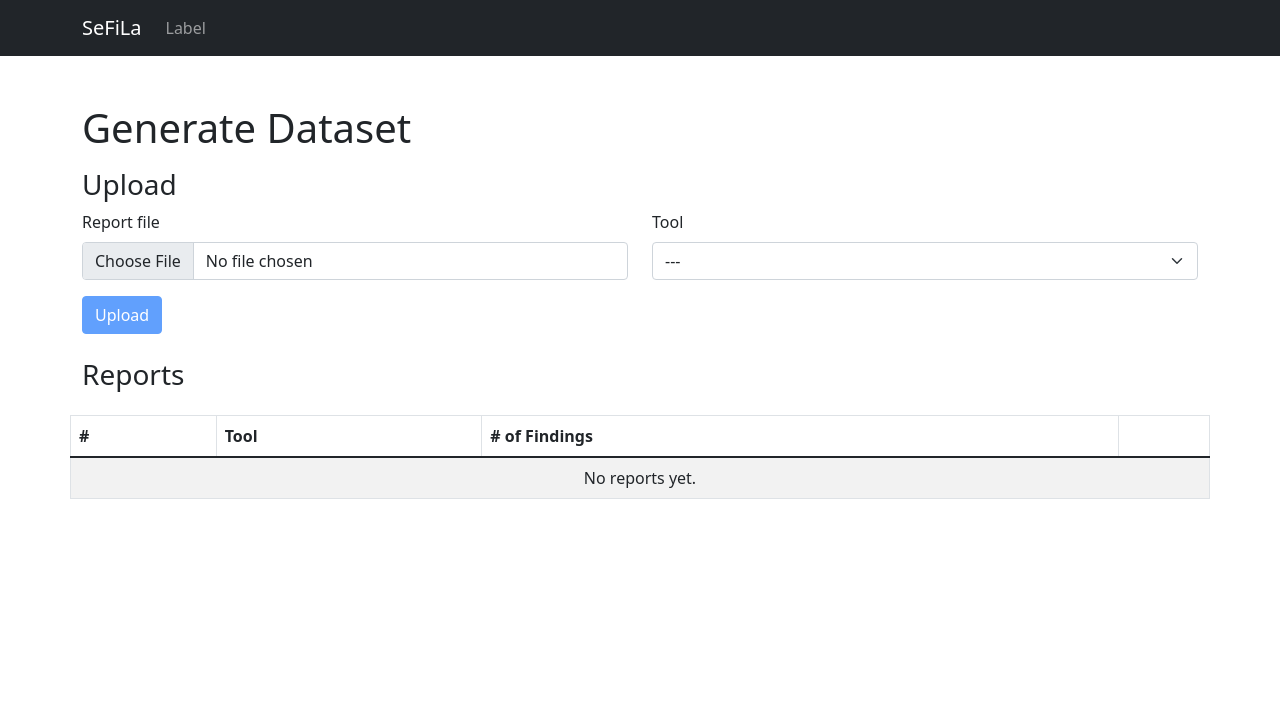
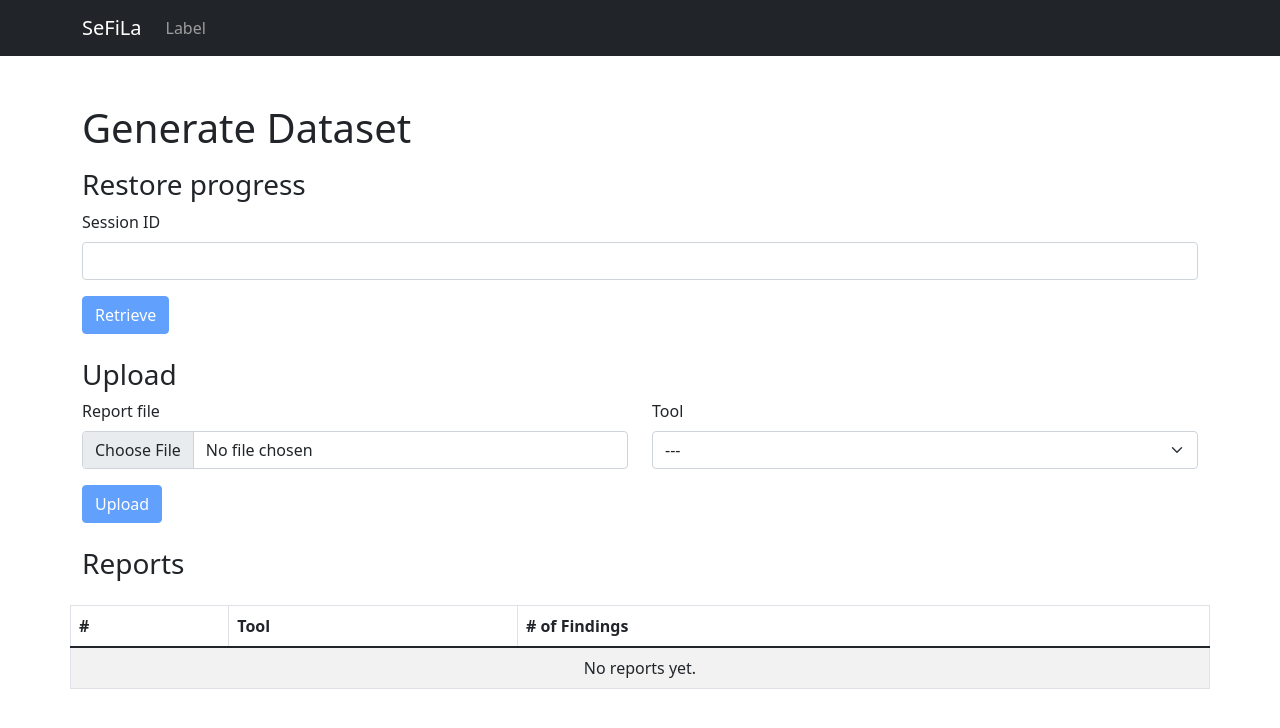
Before and after one commit to abdullahgulraiz/SeFiLa, a Next.js app: page /label in a window 1280 px wide. Shown: the top 728 px of the page. Built offline with nearby package versions, Linux system fonts and the light colour scheme.

Commit message:
Added REST API and restore functionality

```diff
--- a/package.json
+++ b/package.json
@@ -10,6 +10,7 @@
   },
   "dependencies": {
     "bootstrap": "^5.1.3",
+    "mongoose": "^6.2.7",
     "next": "12.1.0",
     "react": "17.0.2",
     "react-bootstrap": "^2.1.2",
--- a/pages/api/hello.js
+++ /dev/null
@@ -1,5 +0,0 @@
-// Next.js API route support: https://nextjs.org/docs/api-routes/introduction
-
-export default function handler(req, res) {
-  res.status(200).json({ name: 'John Doe' })
-}
--- /dev/null
+++ b/pages/api/progress.js
@@ -0,0 +1,82 @@
+const mongoose = require('mongoose');
+
+// define Progress schema
+const savedFields = ["settings", "savedCollections", "currentCollection", "allFindings", "allFindingsMetadata"];
+const progressSchema = new mongoose.Schema({
+  settings: {type: mongoose.Schema.Types.Mixed, required: true},
+  savedCollections: {type: [mongoose.Schema.Types.Mixed], required: true},
+  currentCollection: {type: [mongoose.Schema.Types.Mixed], required: true},
+  allFindings: {type: mongoose.Schema.Types.Mixed, required: true},
+  allFindingsMetadata: {type: [mongoose.Schema.Types.Mixed], required: true},
+});
+
+// fetch or compile Progress model
+const Progress = mongoose.models.Progress || mongoose.model('Progress', progressSchema);
+
+// connect to db
+mongoose.connect(`mongodb+srv://${process.env.DB_USERNAME}:${process.env.DB_PASSWORD}@${process.env.DB_URL}?retryWrites=true&w=majority`);
+
+// validator function to check valid Progress object
+const validateProgressObj = async (progressObj) => {
+  return savedFields.every(field => { return field in progressObj });
+};
+
+// middleware tp ensure valid Id parameter is passed in request
+const validIdMiddleware = async (req, res) => {
+  // get parameters and method
+  const { query: { id }} = req;
+  // validate request parameters
+  if (!id || !mongoose.Types.ObjectId.isValid(id)) {
+    await res.status(400).json({"error": "Please provide a valid `id` parameter."});
+    return null;
+  }
+  // fetch related record
+  const progressObj = await Progress.findById(id).exec();
+  // ensure record exists
+  if (!progressObj) await res.status(404).json({"error": "Not found."});
+  // return record
+  return progressObj;
+};
+
+// request handler function
+export default async function handler(req, res) {
+  const { method } = req;
+  let result;
+  switch (method) {
+    case "GET":
+      // call middleware
+      result = await validIdMiddleware(req, res);
+      if (!result) return;
+      // return response with record
+      await res.status(200).json(result);
+      break;
+    case "POST":
+      // ensure all required properties exist
+      if (!await validateProgressObj(req.body)) {
+        await res.status(422).json({"error": "Invalid structure of Progress object."});
+        return null;
+      }
+      // add record to db
+      result = new Progress(req.body);
+      result = await result.save();
+      // return created record
+      await res.status(200).json(result);
+      break;
+    case "PUT":
+      // call middleware
+      result = await validIdMiddleware(req, res);
+      if (!result) return;
+      // ensure all required properties exist
+      if (!await validateProgressObj(req.body)) {
+        await res.status(422).json({"error": "Invalid structure of Progress object."});
+        return null;
+      }
+      // update record in db
+      result = await Progress.findByIdAndUpdate(result.id, req.body, {new: true});
+      // return created record
+      await res.status(200).json(result);
+      break;
+    default:
+      await res.status(405).json({"error": "Method not allowed."});
+  }
+}
--- a/pages/label.js
+++ b/pages/label.js
@@ -4,20 +4,33 @@ import Col from 'react-bootstrap/Col';
 import Form from 'react-bootstrap/Form';
 import Button from 'react-bootstrap/Button';
 import Table from 'react-bootstrap/Table';
+import Alert from 'react-bootstrap/Alert';
 import ButtonGroup from 'react-bootstrap/ButtonGroup';
+import mongoose from "mongoose";
 import SecurityTools from "../security-tools";
-import securityTools from "../security-tools";
 
 export default function Label() {
     const [step, setStep] = useState(1);
     const [allFindings, setAllFindings] = useState({});
     const [allFindingsMetadata, setAllFindingsMetaData] = useState([]);
+    const [sessionId, setSessionId] = useState("");
+    const [restoredData, setRestoredData] = useState({savedCollections: [], currentCollection: [], settings: {}});
     let stepComponent;
     if (step === 1) {
         stepComponent = <GenerateDS
-            setStep={setStep} setAllFindings={setAllFindings} setAllFindingsMetaData={setAllFindingsMetaData} />;
+            setStep={setStep}
+            setAllFindings={setAllFindings}
+            setAllFindingsMetaData={setAllFindingsMetaData}
+            setSessionId={setSessionId}
+            setRestoredData={setRestoredData}
+        />;
     } else if (step === 2) {
-        stepComponent = <LabelDS allFindings={allFindings} allFindingsMetadata={allFindingsMetadata} />;
+        stepComponent = <LabelDS
+            allFindings={allFindings}
+            allFindingsMetadata={allFindingsMetadata}
+            sessionId={sessionId}
+            restoredData={restoredData}
+        />;
     }
     return (
         <div className={"mt-5"}>
@@ -30,13 +43,19 @@ const GenerateDS = (props) => {
     // --- State variables ---
     const [processedFindings, setProcessedFindings] = useState({});
     const [findingFilesData, setFindingFilesData] = useState([]);
-    const [formFields, setFormFields] = useState({'file': undefined, 'tool': "-1"});
+    const [formFields, setFormFields] = useState({'file': undefined, 'tool': "-1", 'sessionId': ""});
+    const [alert, setAlert] = useState({'variant': 'success', 'message': ""});
     const tools = SecurityTools;
 
     // --- Functions ---
-    const isFormValid = () => {
-        // check if a valid tool and valid file are selected
-        return (tools.hasOwnProperty(formFields.tool) && formFields.file !== undefined);
+    const isFormValid = (isUploadForm = true) => {
+        if (isUploadForm) {
+            // check if a valid tool and valid file are selected
+            return (tools.hasOwnProperty(formFields.tool) && formFields.file !== undefined);
+        } else {
+            // check if session ID field is populated
+            return formFields.sessionId.length > 0;
+        }
     };
     const processUploadedFile = (tool, file) => {
         // file will be loaded in the background
@@ -66,16 +85,45 @@ const GenerateDS = (props) => {
         // prevent form from submitting to server
         event.preventDefault();
         // ensure a valid tool and valid file are selected before processing
-        if (isFormValid()) {
+        if (isFormValid(true)) {
             processUploadedFile(formFields.tool, formFields.file);
         }
         // reset form
         setFormFields({...formFields, 'tool': "-1"});
     };
-    const handleDeleteReport = (id) => {
-        // TODO: implement. NOTE: consider starting index in processedFindings which depends on length of entries.
-        //  Use information from objects in findingFilesData state variable
-        console.log("Deleting entry ", id);
+    const handleRestoreProgress = (event) => {
+        // prevent form from submitting to server
+        event.preventDefault();
+        // ensure session Id is a valid Object ID
+        if (!mongoose.Types.ObjectId.isValid(formFields.sessionId)) {
+            setAlert({...alert, variant: 'danger', message: 'Please enter a valid Session ID.'});
+            return;
+        }
+        // get data from API
+        fetch(`api/progress?id=${formFields.sessionId}`)
+            .then((res) => {
+                if(!res.ok) throw new Error(res.statusText);
+                else return res.json();
+            })
+            .then((data) => {
+                // save session Id
+                props.setSessionId(formFields.sessionId);
+                // populate variables in current component
+                setProcessedFindings(data.allFindings);
+                setFindingFilesData(data.allFindingsMetadata);
+                // populate data for next component
+                props.setRestoredData({
+                    savedCollections: data.savedCollections,
+                    currentCollection: data.currentCollection,
+                    settings: data.settings
+                });
+                // inform user
+                setAlert({...alert, variant: 'success', message: 'Restoring progress successful.'});
+            })
+            .catch((error) => {
+                // inform user
+                setAlert({...alert, variant: 'danger', message: `${error}`});
+            });
     };
     const handleNextStep = () => {
         // save processed findings for the next step
@@ -89,8 +137,29 @@ const GenerateDS = (props) => {
     // --- Rendered component ---
     return (
         <>
+            {alert.message.length > 0 &&
+                <Alert variant={alert.variant}
+                       onClose={() => {setAlert({...alert, 'message': ""})}}
+                       dismissible={true}>
+                    {alert.message}
+                </Alert>
+            }
             <h1>Generate Dataset</h1>
             <Row className={"mt-3"}>
+                <h3>Restore progress</h3>
+                <Form onSubmit={handleRestoreProgress}>
+                    <Row className="mb-3">
+                        <Form.Group as={Col} controlId="formSessionId">
+                            <Form.Label>Session ID</Form.Label>
+                            <Form.Control
+                                type="text"
+                                onChange={(e) => {setFormFields({...formFields, 'sessionId': e.target.value})}}/>
+                        </Form.Group>
+                    </Row>
+                    <Button type="submit" disabled={!isFormValid(false)}>Retrieve</Button>
+                </Form>
+            </Row>
+            <Row className={"mt-4"}>
                 <h3>Upload</h3>
                 <Form onSubmit={handleUploadForm}>
                     <Row className="mb-3">
@@ -114,7 +183,7 @@ const GenerateDS = (props) => {
                             </Form.Select>
                         </Form.Group>
                     </Row>
-                    <Button type="submit" disabled={!isFormValid()}>Upload</Button>
+                    <Button type="submit" disabled={!isFormValid(true)}>Upload</Button>
                 </Form>
             </Row>
             <Row className={"mt-4"}>
@@ -125,7 +194,6 @@ const GenerateDS = (props) => {
                         <th>#</th>
                         <th>Tool</th>
                         <th># of Findings</th>
-                        <th></th>
                     </tr>
                     </thead>
                     <tbody>
@@ -135,21 +203,18 @@ const GenerateDS = (props) => {
                                 <td className={"col-md-1"}>{idx + 1}</td>
                                 <td className={"col-md-5"}>{tools[data.tool].name}</td>
                                 <td className={"col-md-5"}>{data.endIndex - data.startIndex + 1}</td>
-                                <td className={"col-md-1 text-center"}>
-                                    <Button onClick={() => {handleDeleteReport(idx)}} variant={"danger"}>🗑</Button>
-                                </td>
                             </tr>
                         )
                     })}
                     {findingFilesData.length === 0 &&
                         <tr>
-                            <td colSpan={4} className={"text-center"}>No reports yet.</td>
+                            <td colSpan={3} className={"text-center"}>No reports yet.</td>
                         </tr>
                     }
                     </tbody>
                 </Table>
             </Row>
-            {Object.keys(processedFindings).length > 0 && <Row className={"mt-3 col-md-4 offset-4"}>
+            {Object.keys(processedFindings).length > 0 && <Row className={"mt-3 mb-4 col-md-4 offset-4"}>
                 <Button variant="success" onClick={handleNextStep}>Next step</Button>
             </Row>}
         </>
@@ -163,19 +228,20 @@ const LabelDS = (props) => {
     // create a mapping of Finding ID -> Tool name for quicker retrieval for display
     const findingToolMapping = allFindingsMetaData.reduce((result, metadata) => {
         for (let i = metadata.startIndex; i <= metadata.endIndex; i++) {
-            result[i] = securityTools[metadata.tool].name;
+            result[i] = SecurityTools[metadata.tool].name;
         }
         return result;
     }, {});
     // --- State variables ---
-    const [savedCollections, setSavedCollections] = useState([]);
-    const [currentCollection, setCurrentCollection] = useState([]);
+    const [savedCollections, setSavedCollections] = useState(props.restoredData.savedCollections);
+    const [currentCollection, setCurrentCollection] = useState(props.restoredData.currentCollection);
     const [allFindings, setAllFindings] = useState(Object.keys(props.allFindings));
     const [settings, setSettings] = useState({
         "prettyCode": true,
         "selectedCurrentCollectionIdx": -1,
         "selectedAllFindingsIdx": 0,
-        "currentCollectionName": ""
+        "currentCollectionName": "",
+        ...props.restoredData.settings  // overwrite from settings saved previously
     });
 
     // --- Functions ---
@@ -588,7 +654,7 @@ const LabelDS = (props) => {
                     })}
                     {savedCollections.length === 0 &&
                         <tr>
-                            <td colSpan={3} className={"text-center"}>
+                            <td colSpan={4} className={"text-center"}>
                                 No collections yet.
                             </td>
                         </tr>
```
Also changed, not shown: 2 other files (tests, documents, lock files or other folders).
